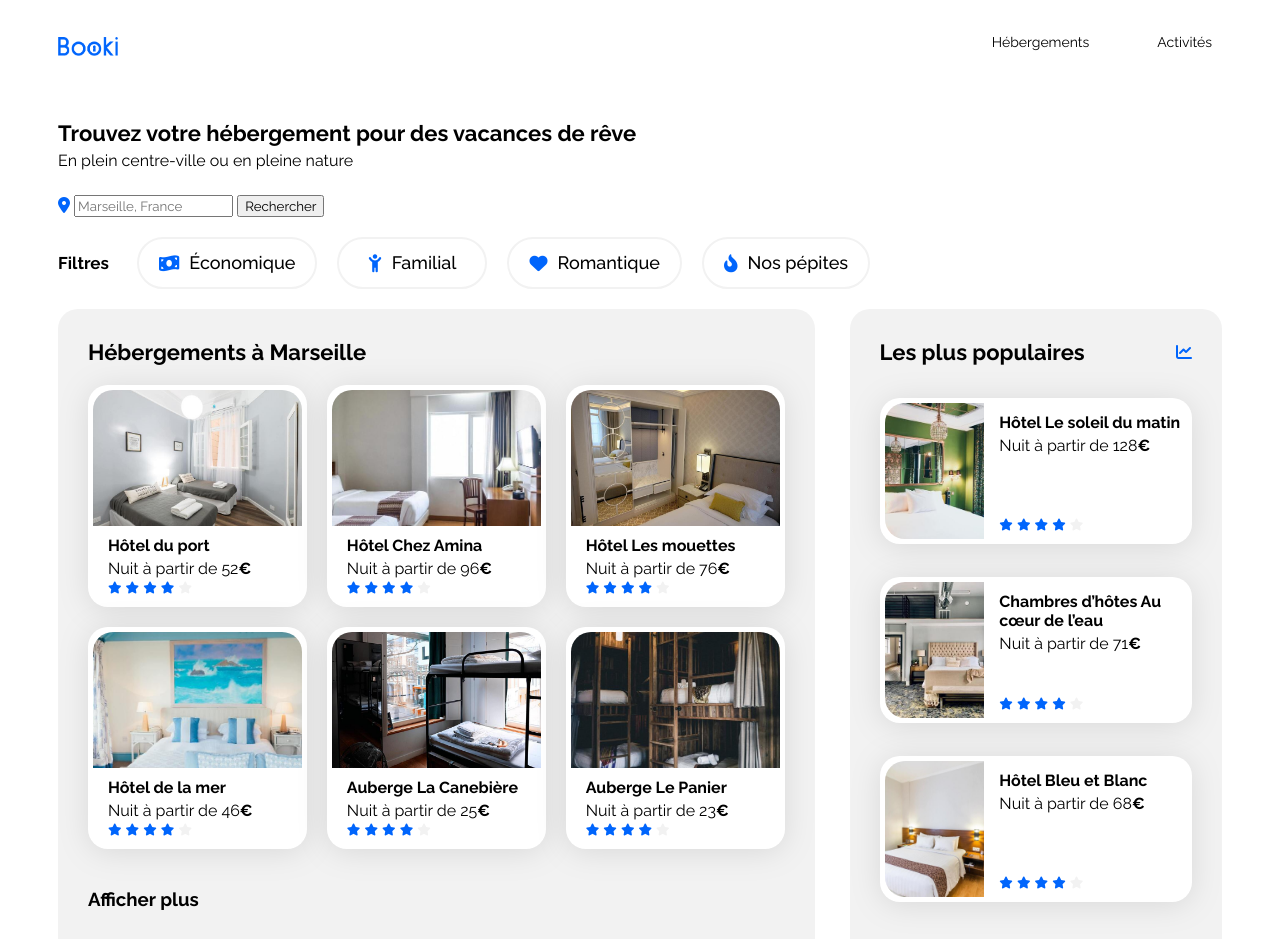
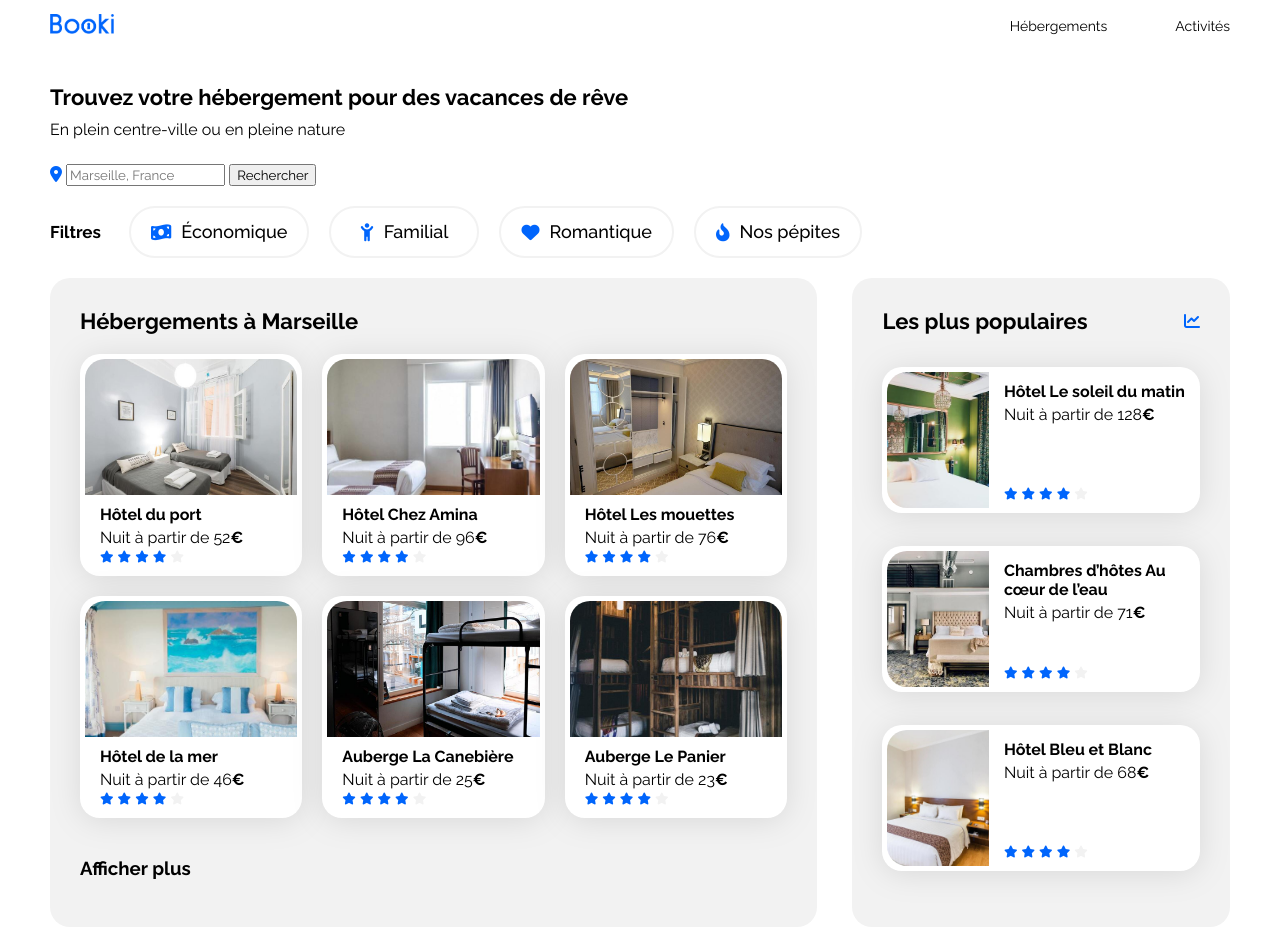
Before and after one commit to lucie-devcode/booki, a plain HTML site: page index.html in a window 1280 px wide. Shown: the top 939 px of the page. Drawn offline with Linux system fonts and the light colour scheme.

Commit message:
correction position header

```diff
--- a/css/style.css
+++ b/css/style.css
@@ -15,29 +15,40 @@
 }
 
 body {
+    margin: 0;
     display: flex;
     justify-content: center;
 }
 
+/****** Header ***********/
+
 header {
-    margin-bottom: 60px;
+    margin-top: 0;
+    margin-bottom: 50px;
+
 }
 
 h1 {
   margin: 0 0 5px; /* 5px sous le titre */
+  font-size: 22px;
 }
 
-p {
+.hero {
+    margin-top: 25px; /* espace entre la navbar et le bloc texte */
+}
+
+.hero .subtitle {
+  margin-top: 10px; /* espace entre h1 et subtitle */
+  margin-bottom: 25px; /* garde ton espace vers le bas */
+}
+
+.subtitle {
   margin: 0 0 25px; /* 25px sous le paragraphe */
 }
 
 a {
     color: inherit;
     text-decoration: none;
-}
-
-h1 {
-    font-size: 22px;
 }
 
 .main-container {
@@ -53,60 +64,41 @@ h1 {
     align-items: flex-end;
     margin: 0 auto;
     width: 100%;
+    padding-top: 0;
 }
 
-.logo img {
-    width: 60px; /* adapte selon ce que Figma indique */
-    height: auto; /* conserve les proportions */
+/* Logo */
+header .logo img {
+    display: block;     /* enlève le petit gap inline */
+    height: 20px;       /* taille maquette */
+    width: auto;
 }
 
 .nav-links {
     display: flex;
     gap: 68px;
-    padding: 10px;
 }
 
 .nav-links a {
     display: inline-block;
-    text-decoration: none;
+    position: relative;
     padding-top: 16px;
     font-size: 14px;
     font-weight: 400;
     color: black;
-    position: relative;
+
+    border-top: 2px solid transparent; /* ← ligne “pré-réservée” */
+    text-decoration: none;
 }
 
 .nav-links a:hover {
   color: var(--main-color);
-  border-top: 2px solid var(--main-color);
+  border-top-color: var(--main-color);
 }
 
-.section-title {
-    margin: 0;
-    font-size: 22px;
-}
-
-.card {
-    background-color: white;
-    border-radius: 20px;
-    padding: 5px;
-    filter: drop-shadow(0px 3px 15px rgba(0, 0, 0, 0.1));
-}
-
-.card img {
-    object-fit: cover;
-}
-
-.card-title {
-    font-size: 16px;
-}
-
-.euro {
-    font-weight: 700;
-}
-
-.neutral-star {
-    color: var(--main-bg-color)
+.nav-links a.active {
+  color: var(--main-color);
+  border-top-color: var(--main-color);
 }
 
 /****** Filters ***********/
@@ -170,8 +162,8 @@ h1 {
   outline-offset: 2px;
 }
 
+/****** Hebergements And Populaires ***********/
 
-/****** Hebergements And Populaires ***********/
 .hebergements-and-populaires {
     display: flex;
     justify-content: space-between;
@@ -184,7 +176,8 @@ h1 {
     box-sizing: border-box;
 }
 
-/****** Hebergements ***********/
+/****** Hebergement ***********/
+
 .hebergements {
     width: 65%;
     display: flex;
@@ -244,7 +237,36 @@ h1 {
     margin-top: 20px;             /* = gap de la grille pour un alignement propre */
 }
 
+.section-title {
+    margin: 0;
+    font-size: 22px;
+}
+
+.card {
+    background-color: white;
+    border-radius: 20px;
+    padding: 5px;
+    filter: drop-shadow(0px 3px 15px rgba(0, 0, 0, 0.1));
+}
+
+.card img {
+    object-fit: cover;
+}
+
+.card-title {
+    font-size: 16px;
+}
+
+.euro {
+    font-weight: 700;
+}
+
+.neutral-star {
+    color: var(--main-bg-color)
+}
+
 /****** Populaires ***********/
+
 .populaires {
     width: 32%;
 }
@@ -290,8 +312,6 @@ h1 {
 }
 
 
-
-
 /* Le code ci-dessous correspond à la version responsive uniquement */
 
 /****** Media queries ***********/
--- a/index.html
+++ b/index.html
@@ -33,8 +33,9 @@
 
     <!-- SEARCH BAR -->
 
+    <section class="hero">
         <h1>Trouvez votre hébergement pour des vacances de rêve</h1>
-        <p>En plein centre-ville ou en pleine nature</p>
+        <p class="subtitle">En plein centre-ville ou en pleine nature</p>
         <form action="">
             <label>
                 <i class="fa-solid fa-location-dot"></i>
@@ -42,6 +43,7 @@
             </label>
             <button type="submit">Rechercher</button>
         </form>
+    </section>
 
     <!-- FILTERS -->
 
```
